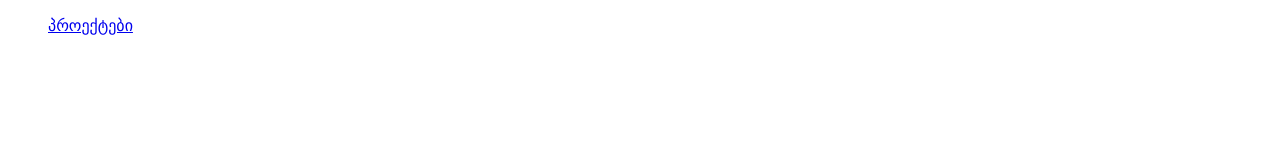
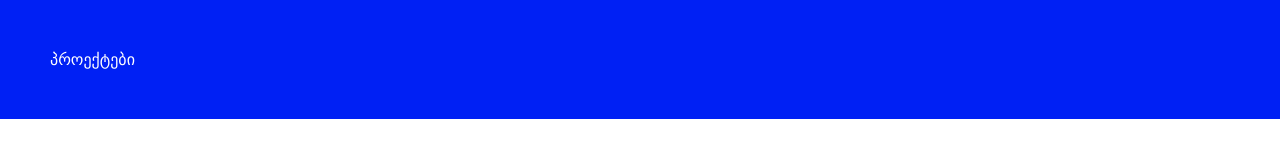
Before and after one commit to shotamik/flow, a plain HTML site: page index.html in a window 1280 px wide. Drawn offline with Linux system fonts and the light colour scheme.

Commit message:
style header, nav

```diff
--- a/index.html
+++ b/index.html
@@ -6,6 +6,7 @@
     <meta http-equiv="X-UA-Compatible" content="IE=edge">
     <meta name="viewport" content="width=device-width, initial-scale=1.0">
     <title>lesson</title>
+    <link rel="stylesheet" href="style.css">
 </head>
 
 <body>
--- a/style.css
+++ b/style.css
@@ -0,0 +1,22 @@
+* {
+    margin: 0;
+    padding: 0;
+    box-sizing: border-box;
+}
+
+a {
+    text-decoration: none;
+}
+
+ul {
+    list-style-type: none;
+}
+
+header {
+    background: #0020F4;
+    padding: 50px;
+}
+
+nav a {
+    color: white;
+}
```
